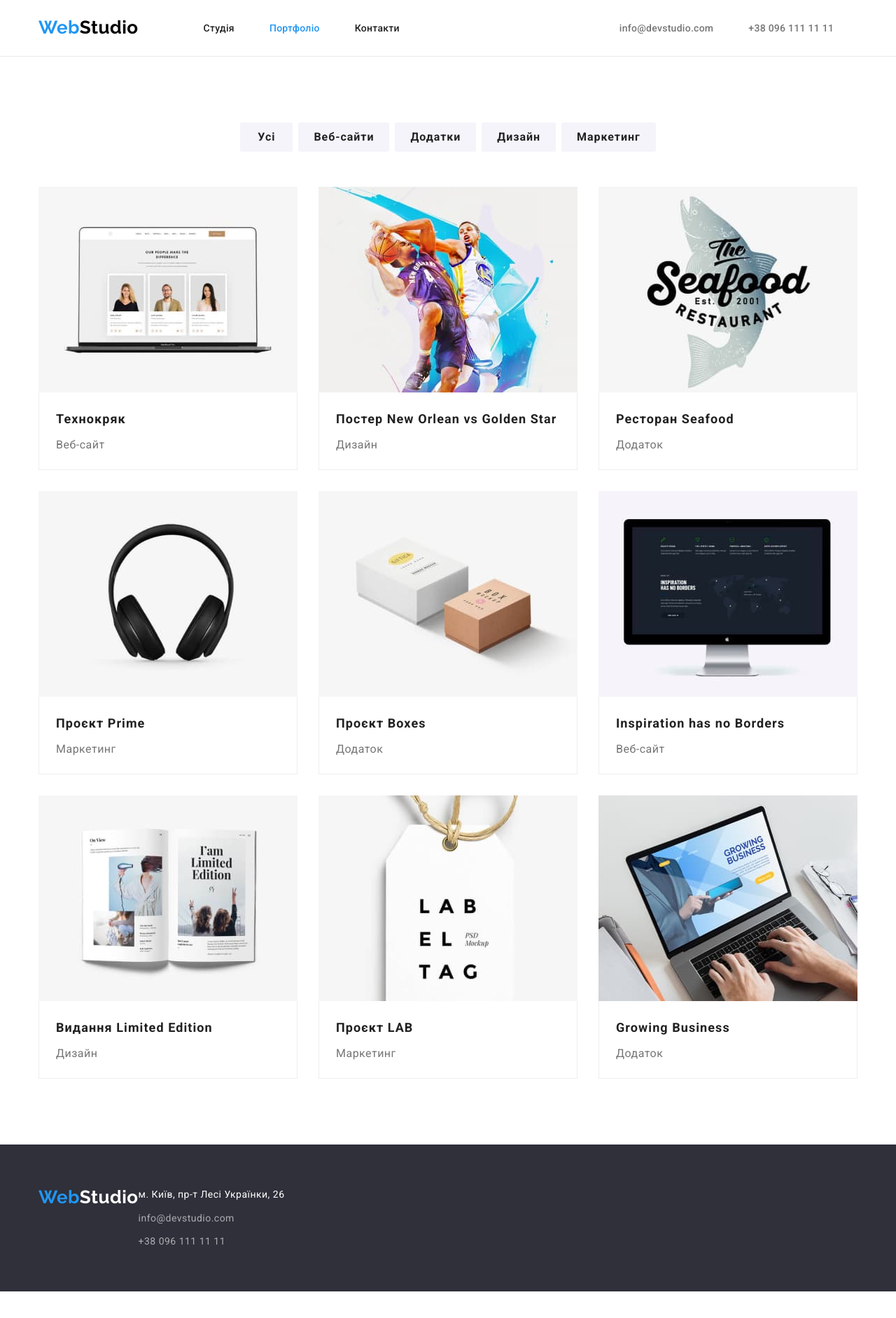
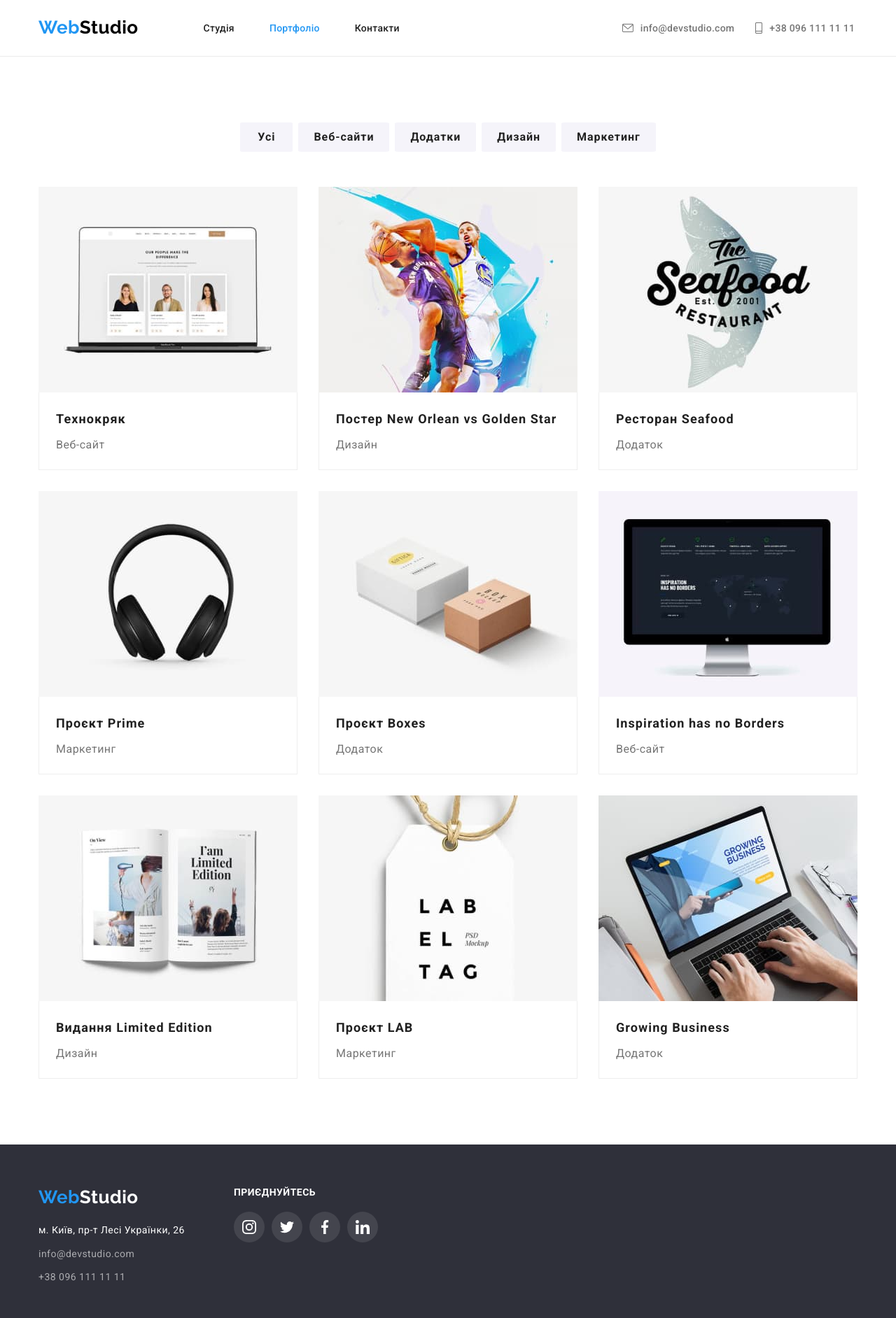
Before and after one commit to Kateryna2289Taranenko/goit-markup-hw-04, a plain HTML site: page portfolio.html in a window 1280 px wide. Shown: the whole page at 70% size. Before the commit the page ends 1846 px from the top, so only its background shows below. Drawn offline with nearby package versions, Linux system fonts and the light colour scheme.

Commit message:
додає svg в Портфоліо

```diff
--- a/css/styles.css
+++ b/css/styles.css
@@ -98,7 +98,7 @@ img {
 .list {
   display: flex;
   gap: 50px;
-  margin-right: 314px;
+  margin-right: 318px;
 
 }
 .header-link {
@@ -110,6 +110,7 @@ img {
   display: flex;
   padding-top: 32px;
   padding-bottom: 32px;
+  align-items: center;
 }
 .header-link:hover,
 .header-link:focus {
@@ -117,7 +118,7 @@ img {
 }
 .communication {
   display: flex;
-  gap: 50px;
+  gap: 30px;
   align-items: center;
 }
 .communication-icon {
@@ -163,6 +164,7 @@ img {
   font-weight: 700;
   font-size: 16px;
   line-height: 1.875;
+  box-shadow: 0px 4px 4px rgba(0, 0, 0, 0.15);;
 }
 .button-order:hover,
 .button-order:focus {
@@ -335,6 +337,7 @@ border-radius: 0px 0px 4px 4px;
 .button:focus {
   color: var(--primary-white-color);
   background-color: var(--accent-color);
+  box-shadow:  0px 3px 1px rgba(0, 0, 0, 0.1), 0px 1px 2px rgba(0, 0, 0, 0.08), 0px 2px 2px rgba(0, 0, 0, 0.12);
 }
 /* проекти */
 .card-list{
@@ -369,6 +372,9 @@ border-radius: 0px 0px 4px 4px;
 }
 .projects-list {
   display: block;
+}
+.projects-list:hover {
+  box-shadow: 1px 1px rgba(0, 0, 0, 0.12), 0px 4px 4px rgba(0, 0, 0, 0.06), 1px 4px 6px rgba(0, 0, 0, 0.16);
 }
 
 /* підвал */
--- a/portfolio.html
+++ b/portfolio.html
@@ -38,18 +38,27 @@
         </nav>
         <ul class="communication">
           <li class="communication-link">
-            <a class="header-link" href="mailto:info@devstudio.com"
-              >info@devstudio.com</a
+            <a class="header-link" href="mailto:info@devstudio.com">
+            <svg class="communication-icon" width="16"
+            height="12">
+              <use href="./images/icons.svg#icon-envelope"
               >
+            </use>
+            </svg>
+            info@devstudio.com
+          </a>
           </li>
-          <li class="communication-link">
-            <a class="header-link" href="tel:+380961111111"
-              >+38 096 111 11 11</a
-            >
+          <li class="communication-link"><a class="header-link" href="tel:+380961111111">
+            <svg class="communication-icon" width="10" height="16">
+              <use href="./images/icons.svg#icon-Vector"
+              ></use>
+            </svg>
+            +38 096 111 11 11</a>
           </li>
         </ul>
       </div>
     </header>
+    <!--Головна  -->
     <main>
       <section class="projects section">
         <div class="container">
@@ -72,6 +81,7 @@
             </li>
           </ul>
         </div>
+        <!-- Портфоліо -->
         <div class="container">
           <ul class="card-list">
             <li class="card-link">
@@ -209,6 +219,7 @@
     <!--Footer-->
     <footer class="footer">
       <div class="container footer-container">
+        <div>
           <a class="logo-footer" href="./index.html" lang="en"> <span class="logo-web">Web</span>Studio </a>
           <address>
             <ul class="list-address">
@@ -226,6 +237,46 @@
           </address>
         </div>
 
+        <div class="join">
+          <p class="join-text">ПРИЄДНУЙТЕСЬ</p>
+          <ul class="join-list">
+            <li class="join-item">
+              <a class="join-link" href="#">
+                <svg class="join-icon" width="20" height="20">
+                <use href="./images/icons.svg#icon-instagram">
+                </use>
+                </svg>
+              </a>
+            </li>
+            <li class="join-item">
+              <a class="join-link" href="#">
+                <svg class="join-icon" width="20" height="20">
+                <use href="./images/icons.svg#icon-twitter">
+                </use>
+                </svg>
+              </a>
+            </li>
+            <li class="join-item">
+              <a class="join-link" href="#">
+                <svg class="join-icon" width="20" height="20">
+                <use href="./images/icons.svg#icon-facebook">
+                </use>
+                </svg>
+              </a>
+            </li>
+            <li class="join-item">
+              <a class="join-link" href="#">
+                <svg class="join-icon" width="20" height="20">
+                <use href="./images/icons.svg#icon-linkedin">
+                </use>
+                </svg>
+              </a>
+            </li>
+          </ul>
+        </div>
+      </div>
+
+
     </footer>
   </body>
 </html>
```
Also changed, not shown: index.html (+0 -3 lines). Lines whose indentation alone changed are shown as unchanged.
